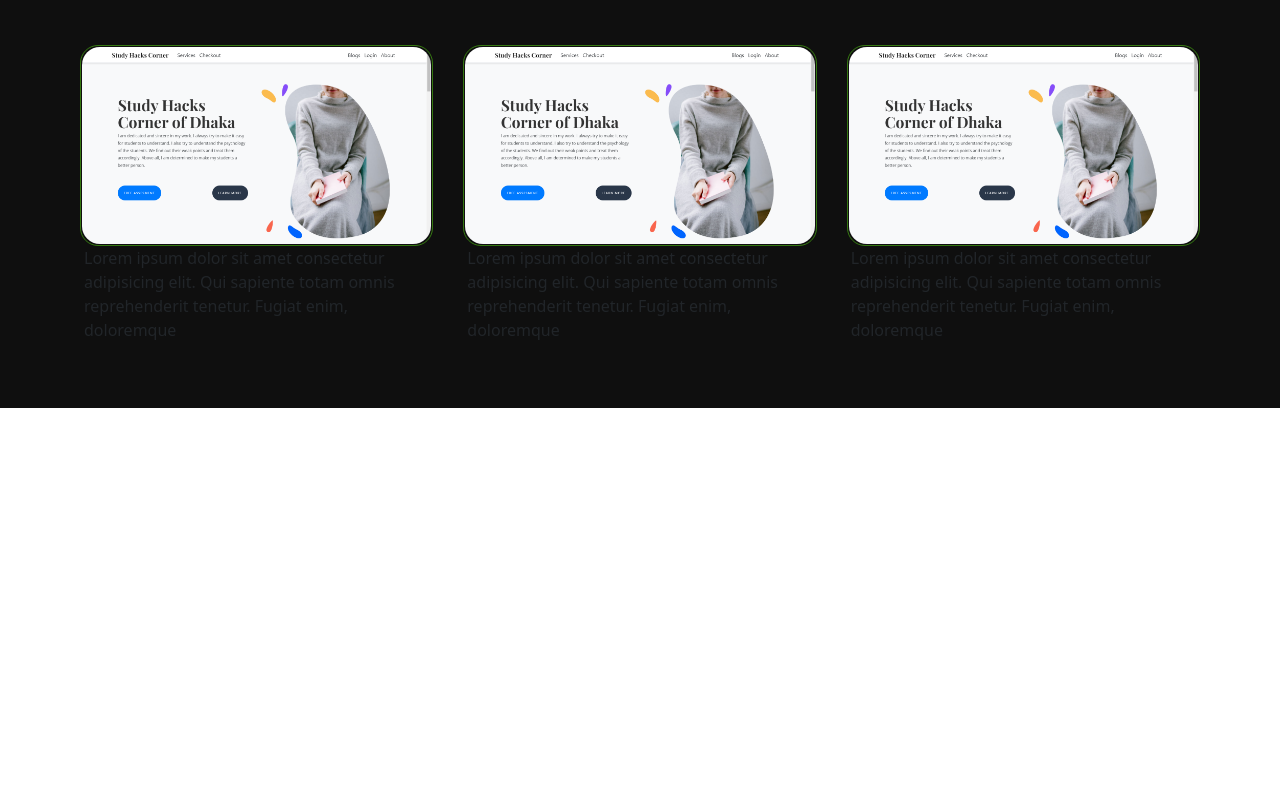
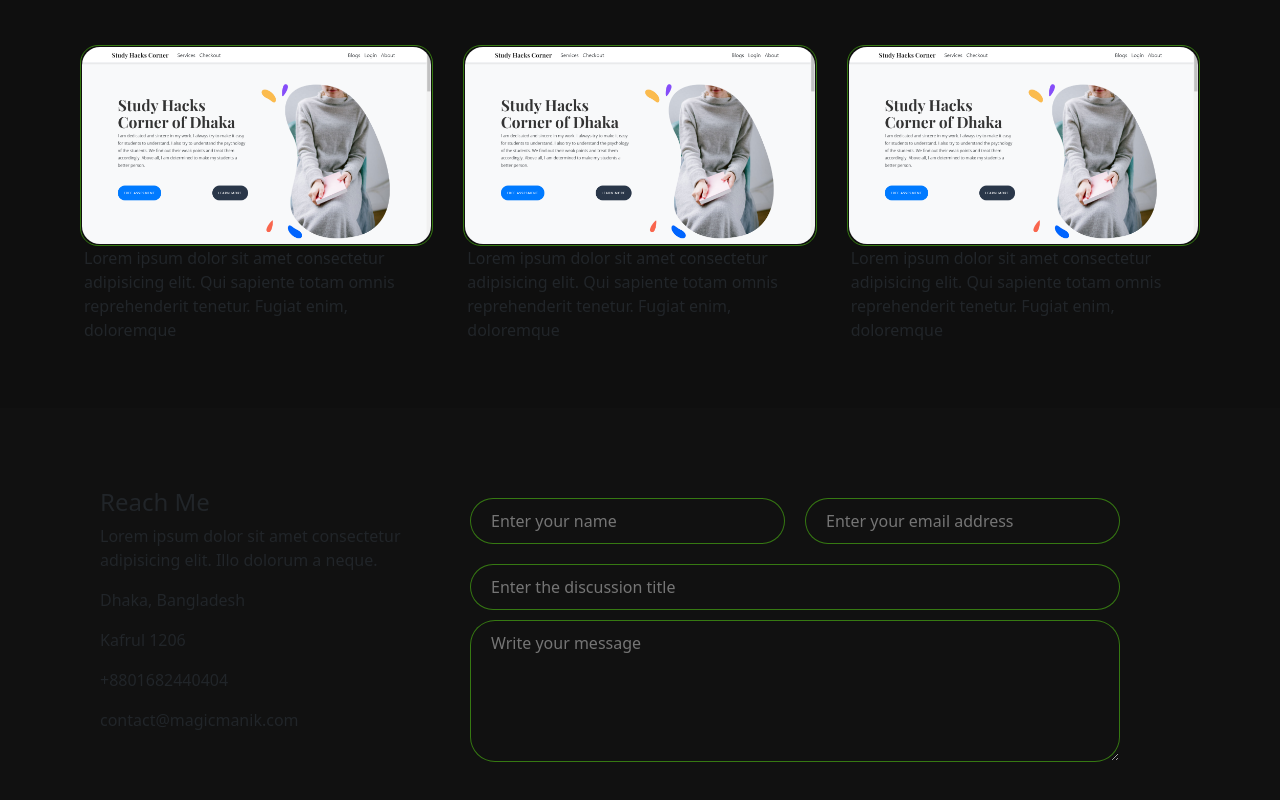
Before and after one commit to MagicManik/magic-manik-client, a React (Create React App) app: page / in a window 1280 px wide. Shown: the part 1068-1868 px from the top of the page. Before the commit the page ends 1476 px from the top, so only its background shows below. Built offline with nearby package versions, Linux system fonts and the light colour scheme.

Commit message:
contact form html css done

```diff
--- a/src/Pages/Home/Contact/Contact.css
+++ b/src/Pages/Home/Contact/Contact.css
@@ -0,0 +1,36 @@
+.contact-section {
+    display: grid;
+    grid-template-columns: 1fr 2fr;
+    justify-content: center;
+    padding: 80px 100px;
+    background-color: #111111;
+}
+
+
+.contact-form input:nth-child(-n + 2) {
+    margin: 10px;
+    width: 315px;
+    border-radius: px;
+    padding: 10px 20px;
+    background-color: #111111;
+}
+
+.contact-form input:nth-last-child(-n + 2),
+.contact-form textarea {
+    display: block;
+    width: 650px;
+    margin: 10px;
+}
+
+.contact-form input,
+.contact-form textarea {
+    border: 1px solid rgba(92, 225, 21, 0.5);
+    padding: 10px 20px;
+    border-radius: 25px;
+    background-color: #111111;
+}
+
+.contact-form input:focus,
+.contact-form textarea:focus {
+    outline: 1px solid rgba(92, 225, 21, 0.5);
+}
--- a/src/Pages/Home/Contact/Contact.js
+++ b/src/Pages/Home/Contact/Contact.js
@@ -1,10 +1,28 @@
 import React from 'react';
+import './Contact.css'
 
 const Contact = () => {
     return (
-        <div>
-            <h1>This is my contact page</h1>
-        </div>
+        <section className='contact-section'>
+            <div>
+                <h4>Reach Me</h4>
+                <p>Lorem ipsum dolor sit amet consectetur adipisicing elit. Illo dolorum a neque.</p>
+                <p>Dhaka, Bangladesh</p>
+                <p>Kafrul 1206</p>
+                <p>+8801682440404</p>
+                <p>contact@magicmanik.com</p>
+            </div>
+            <div>
+                <form className='contact-form'>
+                    <input type="text" name="" id="" placeholder='Enter your name' />
+                    <input type="email" name="" id="" placeholder='Enter your email address' />
+                    <input type="text" name="" id="" placeholder='Enter the discussion title' />
+                    <textarea name="" id="" cols="50" rows="5" placeholder='Write your message'></textarea>
+                </form>
+            </div>
+
+
+        </section>
     );
 };
 
--- a/src/Pages/Home/Home/Home.js
+++ b/src/Pages/Home/Home/Home.js
@@ -1,6 +1,7 @@
 import React from 'react';
 import Header from '../../Shared/Header/Header';
 import Banner from '../Banner/Banner';
+import Contact from '../Contact/Contact';
 import Projects from '../Projects/Projects';
 
 const Home = () => {
@@ -9,6 +10,7 @@ const Home = () => {
             <Header></Header>
             <Banner></Banner>
             <Projects></Projects>
+            <Contact></Contact>
         </div>
     );
 };
```
